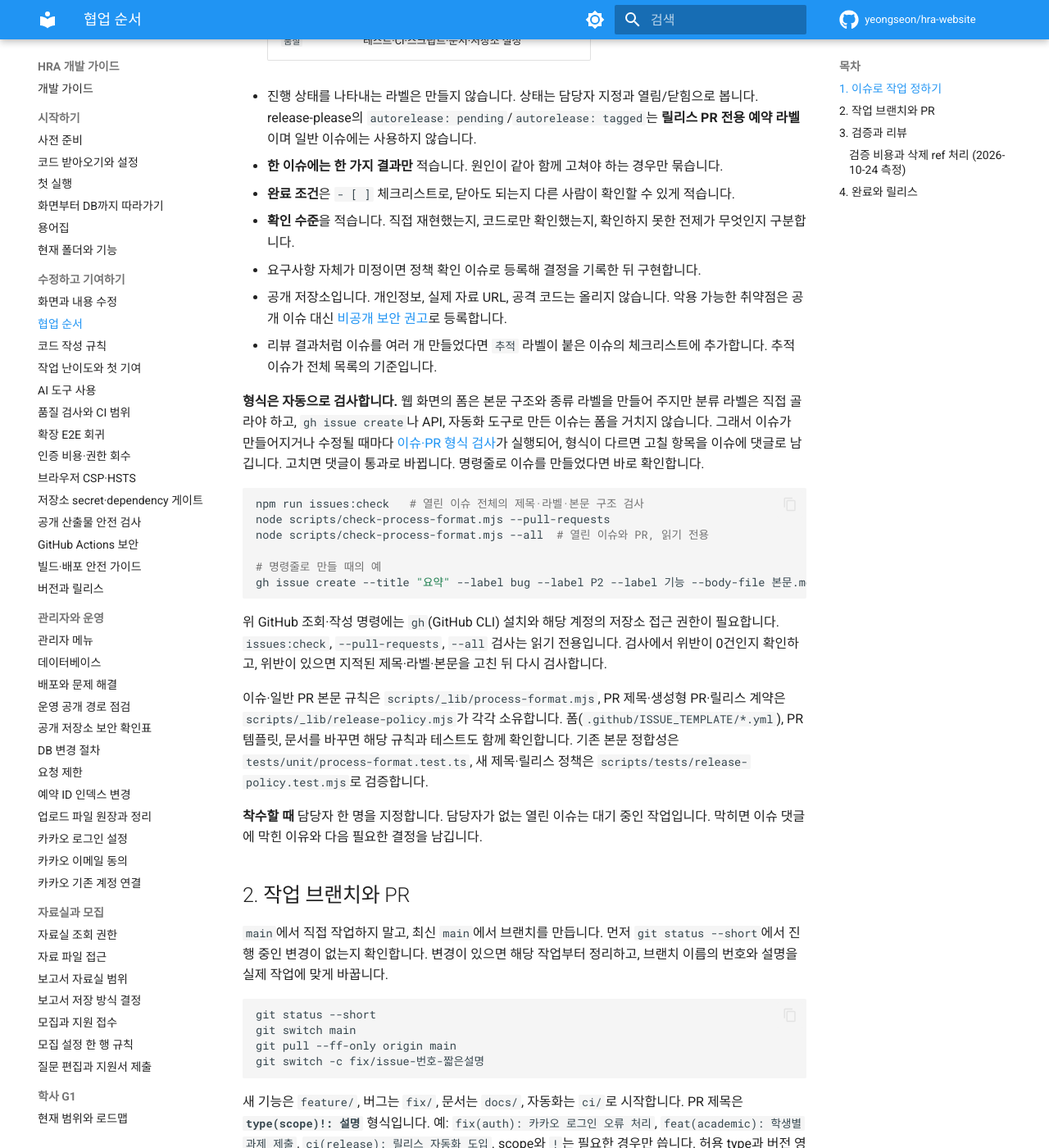
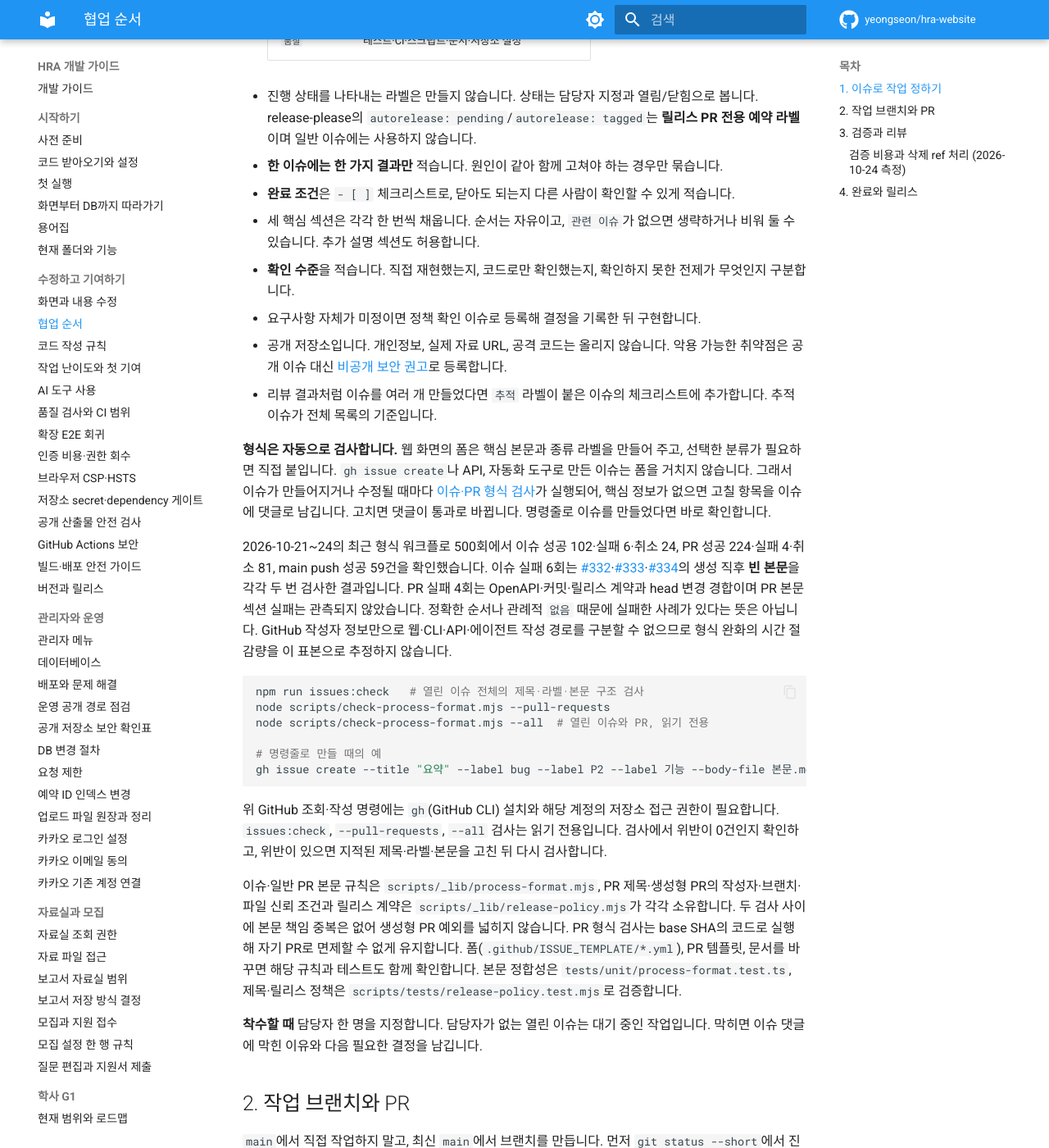
Before and after one commit to yeongseon/hra-website, an MkDocs documentation site: the page built from docs/contributing/workflow.md, in a window 1280 px wide and 1400 px high, scrolled down 1398 px. Shown: the whole window at 82% size. Built offline with MkDocs 1.6.1 and Material for MkDocs 9.7.7, drawn with Linux system fonts in a browser that asks for light colours; comment, search, counter and statistics services are not loaded; some of the changed text lies outside the part shown.

Commit message:
refactor(workflow): 핵심 정보만 강제해 이슈·PR 작성 부담을 줄인다
기존 형식 검사는 본문 섹션의 정확한 순서·개수와 관례적인 관련 이슈 없음, 선택하지 않은 분류 라벨까지 실패로 취급했다. 핵심 문제/목표·근거·완료 체크리스트와 PR의 변경·검증·배포 영향·이슈 연결은 계속 강제하면서 순서·추가 설명·선택 입력만 허용한다. 생성형 PR의 작성자·브랜치·파일 신뢰 조건과 base SHA 검사는 유지한다.

Constraint: 빈 이슈, 필수 검증 근거 누락, PR 추적성 누락, 미검토 봇 PR은 계속 차단한다.
Rejected: 본문 검사 전체 삭제 또는 봇 예외 확대 | 핵심 완료·리뷰 근거가 사라진다.
Confidence: high
Scope-risk: moderate
Directive: 폼·템플릿·process-format 검사·회귀 테스트를 함께 수정한다.
Tested: 형식 Vitest 56, 릴리스 정책 95, 열린 이슈 32/PR 2 위반 0, source scan 0, lint/typecheck/build, 독립 리뷰, 최신 PR CI·보안/CSP·Preview
Not-tested: 실제 release-please PR은 관측되지 않아 합성 신뢰 테스트로 검증했다. 형식 완화의 시간 절감량은 과거 Actions로 추정할 수 없다.
Related: #366 #168

````diff
--- a/docs/contributing/workflow.md
+++ b/docs/contributing/workflow.md
@@ -8,18 +8,18 @@
 
 기능, 버그, 보안, 데이터, 배포에 영향을 주는 작업은 먼저 [열린 이슈](https://github.com/yeongseon/hra-website/issues)를 검색합니다. 같은 문제가 있으면 새로 만들지 말고 그 이슈에 새로 확인한 사실만 댓글로 남깁니다. 없으면 아래 세 가지 폼 중 하나로 만듭니다. 단일 오타·문구 수정은 이슈 없이 PR에 이유를 적어도 됩니다.
 
-제목에는 요약만 적습니다. `[P1]`, `[보안]` 같은 대괄호 접두어를 쓰지 않고, 종류·우선순위·분류는 모두 **라벨**로 표시합니다. 라벨은 목록에서 고르므로 값이 흩어지지 않고, `label:P1 label:보안` 처럼 바로 걸러 볼 수 있으며, 우선순위를 바꿀 때 제목을 고칠 필요가 없습니다. **이슈 제목에는 `feat:`/`fix:`를 강제하지 않습니다.**
+제목에는 문제·목표를 알아볼 수 있는 요약을 적습니다. 우선순위와 분류는 제목 접두어가 있어도 **라벨**을 기준으로 판단합니다. 라벨은 `label:P1 label:보안`처럼 걸러 볼 수 있고 우선순위를 바꿀 때 제목을 고칠 필요가 없습니다. **이슈 제목에는 `feat:`/`fix:`를 강제하지 않습니다.**
 
-| 종류 | 종류 라벨 | 우선순위 라벨 | 분류 라벨 | 본문 섹션 (`###`, 이 순서) |
+| 종류 | 종류 라벨 | 우선순위 라벨 | 분류 라벨 | 본문 핵심 섹션 (`###`, 순서 자유) |
 | --- | --- | --- | --- | --- |
-| 버그 | `bug` | 하나 | 하나 | 문제와 기대 결과 → 재현 근거와 영향 → 완료 조건 → 관련 이슈 |
-| 작업 | `enhancement` | 하나 | 하나 | 목표 → 근거와 범위 → 완료 조건 → 관련 이슈 |
-| 정책 확인 | `question` | 없음 | 없음 | 목표 → 근거와 범위 → 완료 조건 → 관련 이슈 |
+| 버그 | `bug` | 하나 | 선택, 최대 하나 | 문제와 기대 결과 · 재현 근거와 영향 · 완료 조건 |
+| 작업 | `enhancement` | 하나 | 선택, 최대 하나 | 목표 · 근거와 범위 · 완료 조건 |
+| 정책 확인 | `question` | 없음 | 없음 | 목표 · 근거와 범위 · 완료 조건 |
 | 추적 | `추적` | 없음 | 없음 | 자유 형식. `- [ ] #번호` 체크리스트 필수 |
 
 - **종류 라벨**은 정확히 하나만 붙입니다.
 - **우선순위 라벨**: `P1`은 보안 경계, 데이터 유실, 서비스 중단처럼 먼저 처리할 문제이고 `P2`는 그 외 작업입니다. `P0`는 비공개로 다루는 긴급 보안 건에만 씁니다.
-- **분류 라벨**은 다음 일곱 가지 중 하나만 붙입니다. 목록에 없는 라벨을 새로 만들지 않습니다.
+- **분류 라벨**은 필요할 때 다음 일곱 가지 중 최대 하나만 붙입니다. 목록에 없는 라벨을 새로 만들지 않습니다.
 
     | 분류 | 쓰는 경우 |
     | --- | --- |
@@ -34,12 +34,15 @@
 - 진행 상태를 나타내는 라벨은 만들지 않습니다. 상태는 담당자 지정과 열림/닫힘으로 봅니다. release-please의 `autorelease: pending`/`autorelease: tagged`는 **릴리스 PR 전용 예약 라벨**이며 일반 이슈에는 사용하지 않습니다.
 - **한 이슈에는 한 가지 결과만** 적습니다. 원인이 같아 함께 고쳐야 하는 경우만 묶습니다.
 - **완료 조건**은 `- [ ]` 체크리스트로, 닫아도 되는지 다른 사람이 확인할 수 있게 적습니다.
+- 세 핵심 섹션은 각각 한 번씩 채웁니다. 순서는 자유이고, `관련 이슈`가 없으면 생략하거나 비워 둘 수 있습니다. 추가 설명 섹션도 허용합니다.
 - **확인 수준**을 적습니다. 직접 재현했는지, 코드로만 확인했는지, 확인하지 못한 전제가 무엇인지 구분합니다.
 - 요구사항 자체가 미정이면 정책 확인 이슈로 등록해 결정을 기록한 뒤 구현합니다.
 - 공개 저장소입니다. 개인정보, 실제 자료 URL, 공격 코드는 올리지 않습니다. 악용 가능한 취약점은 공개 이슈 대신 [비공개 보안 권고](https://github.com/yeongseon/hra-website/security/advisories/new)로 등록합니다.
 - 리뷰 결과처럼 이슈를 여러 개 만들었다면 `추적` 라벨이 붙은 이슈의 체크리스트에 추가합니다. 추적 이슈가 전체 목록의 기준입니다.
 
-**형식은 자동으로 검사합니다.** 웹 화면의 폼은 본문 구조와 종류 라벨을 만들어 주지만 분류 라벨은 직접 골라야 하고, `gh issue create`나 API, 자동화 도구로 만든 이슈는 폼을 거치지 않습니다. 그래서 이슈가 만들어지거나 수정될 때마다 [이슈·PR 형식 검사](https://github.com/yeongseon/hra-website/actions/workflows/process-format.yml)가 실행되어, 형식이 다르면 고칠 항목을 이슈에 댓글로 남깁니다. 고치면 댓글이 통과로 바뀝니다. 명령줄로 이슈를 만들었다면 바로 확인합니다.
+**형식은 자동으로 검사합니다.** 웹 화면의 폼은 핵심 본문과 종류 라벨을 만들어 주고, 선택한 분류가 필요하면 직접 붙입니다. `gh issue create`나 API, 자동화 도구로 만든 이슈는 폼을 거치지 않습니다. 그래서 이슈가 만들어지거나 수정될 때마다 [이슈·PR 형식 검사](https://github.com/yeongseon/hra-website/actions/workflows/process-format.yml)가 실행되어, 핵심 정보가 없으면 고칠 항목을 이슈에 댓글로 남깁니다. 고치면 댓글이 통과로 바뀝니다. 명령줄로 이슈를 만들었다면 바로 확인합니다.
+
+2026-10-21~24의 최근 형식 워크플로 500회에서 이슈 성공 102·실패 6·취소 24, PR 성공 224·실패 4·취소 81, main push 성공 59건을 확인했습니다. 이슈 실패 6회는 [#332](https://github.com/yeongseon/hra-website/actions/runs/39686421736)·[#333](https://github.com/yeongseon/hra-website/actions/runs/39686426829)·[#334](https://github.com/yeongseon/hra-website/actions/runs/39686430816)의 생성 직후 **빈 본문**을 각각 두 번 검사한 결과입니다. PR 실패 4회는 OpenAPI·커밋·릴리스 계약과 head 변경 경합이며 PR 본문 섹션 실패는 관측되지 않았습니다. 정확한 순서나 관례적 `없음` 때문에 실패한 사례가 있다는 뜻은 아닙니다. GitHub 작성자 정보만으로 웹·CLI·API·에이전트 작성 경로를 구분할 수 없으므로 형식 완화의 시간 절감량을 이 표본으로 추정하지 않습니다.
 
 ```bash
 npm run issues:check   # 열린 이슈 전체의 제목·라벨·본문 구조 검사
@@ -52,7 +55,7 @@ gh issue create --title "요약" --label bug --label P2 --label 기능 --body-fi
 
 위 GitHub 조회·작성 명령에는 `gh`(GitHub CLI) 설치와 해당 계정의 저장소 접근 권한이 필요합니다. `issues:check`, `--pull-requests`, `--all` 검사는 읽기 전용입니다. 검사에서 위반이 0건인지 확인하고, 위반이 있으면 지적된 제목·라벨·본문을 고친 뒤 다시 검사합니다.
 
-이슈·일반 PR 본문 규칙은 `scripts/_lib/process-format.mjs`, PR 제목·생성형 PR·릴리스 계약은 `scripts/_lib/release-policy.mjs`가 각각 소유합니다. 폼(`.github/ISSUE_TEMPLATE/*.yml`), PR 템플릿, 문서를 바꾸면 해당 규칙과 테스트도 함께 확인합니다. 기존 본문 정합성은 `tests/unit/process-format.test.ts`, 새 제목·릴리스 정책은 `scripts/tests/release-policy.test.mjs`로 검증합니다.
+이슈·일반 PR 본문 규칙은 `scripts/_lib/process-format.mjs`, PR 제목·생성형 PR의 작성자·브랜치·파일 신뢰 조건과 릴리스 계약은 `scripts/_lib/release-policy.mjs`가 각각 소유합니다. 두 검사 사이에 본문 책임 중복은 없어 생성형 PR 예외를 넓히지 않습니다. PR 형식 검사는 base SHA의 코드로 실행해 자기 PR로 면제할 수 없게 유지합니다. 폼(`.github/ISSUE_TEMPLATE/*.yml`), PR 템플릿, 문서를 바꾸면 해당 규칙과 테스트도 함께 확인합니다. 본문 정합성은 `tests/unit/process-format.test.ts`, 제목·릴리스 정책은 `scripts/tests/release-policy.test.mjs`로 검증합니다.
 
 **착수할 때** 담당자 한 명을 지정합니다. 담당자가 없는 열린 이슈는 대기 중인 작업입니다. 막히면 이슈 댓글에 막힌 이유와 다음 필요한 결정을 남깁니다.
 
@@ -69,7 +72,7 @@ git switch -c fix/issue-번호-짧은설명
 
 새 기능은 `feature/`, 버그는 `fix/`, 문서는 `docs/`, 자동화는 `ci/`로 시작합니다. PR 제목은 **`type(scope)!: 설명`** 형식입니다. 예: `fix(auth): 카카오 로그인 오류 처리`, `feat(academic): 학생별 과제 제출`, `ci(release): 릴리스 자동화 도입`. scope와 `!`는 필요한 경우만 씁니다. 허용 type과 버전 영향은 [릴리스 규칙의 2절](releasing.md)을 따릅니다.
 
-일반 PR은 템플릿의 네 섹션(관련 이슈, 변경 내용, 검증 결과, 배포 영향과 리뷰)을 지우지 않고 채웁니다. 관련 이슈에는 `Closes #번호`나 `Refs #번호`를, 이슈가 없는 변경이면 `이슈 없음: 사유`를 적습니다. 병합만으로 완료되는 작업은 `Closes #번호`, **DB 마이그레이션이나 운영 확인이 남으면** `Refs #번호`를 사용하고 적용 확인 후 이슈를 닫습니다.
+일반 PR은 템플릿의 네 핵심 섹션(관련 이슈, 변경 내용, 검증 결과, 배포 영향과 리뷰)을 각각 한 번씩 채웁니다. 순서를 바꾸거나 보조 섹션을 추가해도 됩니다. 관련 이슈에는 `Closes #번호`나 `Refs #번호`를, 이슈가 없는 변경이면 `이슈 없음: 사유`를 적습니다. 병합만으로 완료되는 작업은 `Closes #번호`, **DB 마이그레이션이나 운영 확인이 남으면** `Refs #번호`를 사용하고 적용 확인 후 이슈를 닫습니다.
 
 release-please/Dependabot의 본문은 검증된 생성형 PR에 한해서만 다른 형식을 허용합니다. 이름에 bot이 있거나 라벨만 붙였다고 면제하지 않습니다. 릴리스 PR도 제목·파일 범위·버전 정합성·앱 CI 검사는 통과해야 합니다.
 
````
Also changed, not shown: AGENTS.md (+10 -9 lines), .github/PULL_REQUEST_TEMPLATE.md, 5 other files.
